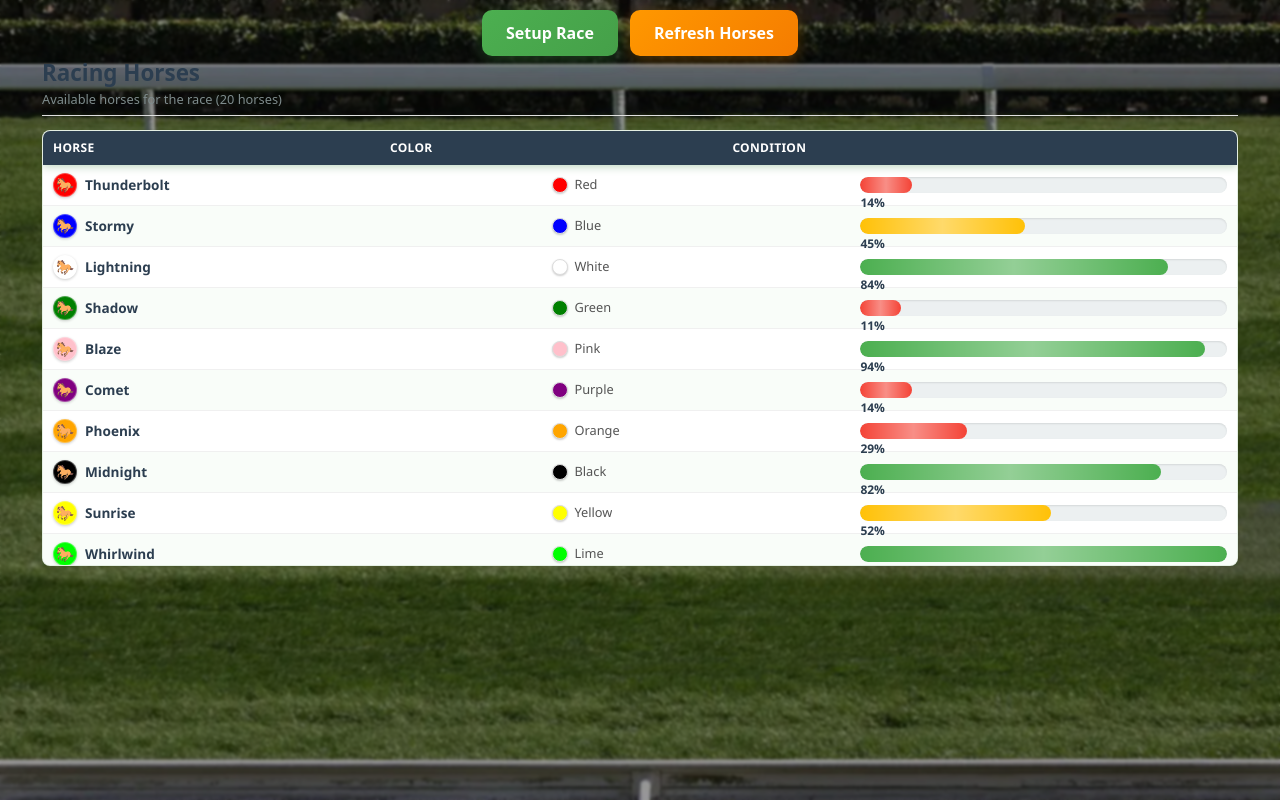
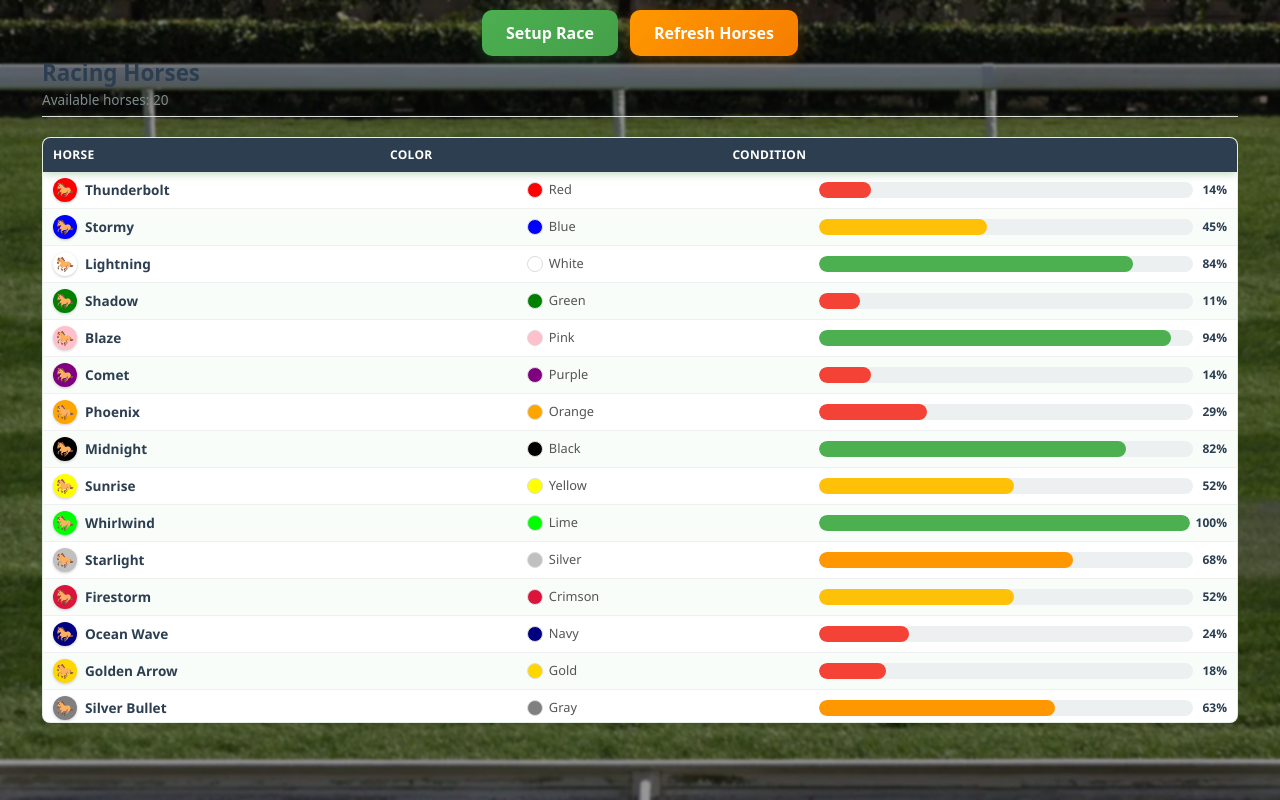
Before and after one commit to zeynepdundar/HorseRacingGame, a Vue app: page / in a window 1280 px wide. Both pictures are taken after a click on the button "Play". Built offline with nearby package versions, Linux system fonts and the light colour scheme.

Commit message:
Refactor HorseList component

```diff
--- a/src/components/horses/HoursesList.vue
+++ b/src/components/horses/HoursesList.vue
@@ -1,20 +1,17 @@
 <template>
-  <div class="game-header">
-    <div class="header-content">
+  <div class="horses-list-container">
+    <header class="game-header">
       <div class="header-text">
         <h2>Racing Horses</h2>
-        <p>Available horses for the race ({{ horses.length }} horses)</p>
+        <p>Available horses: {{ horses.length }}</p>
       </div>
-    </div>
-  </div>
+    </header>
 
-  <Table :rows="horses" :columns="columns" :maxHeight="'400px'">
-    <!-- Special cell for horse icon and name -->
+    <Table :rows="horses" :columns="columns" maxHeight="550px">
       <template #cell="{ row, col }">
-      <div v-if="col.key === 'horse'" class="horse-icon-cell">
-        <div class="horse-avatar" :style="{ backgroundColor: row.color || '#4CAF50' }">
-          🐎
-        </div>
+        <!-- Horse column -->
+        <div v-if="col.key === 'horse'" class="horse-cell">
+          <div class="horse-avatar" :style="{ backgroundColor: row.color || '#4CAF50' }">🐎</div>
           <span class="horse-name">{{ row.name }}</span>
         </div>
 
@@ -24,94 +21,70 @@
           <span class="color-name">{{ row.color || 'Unknown' }}</span>
         </div>
 
-      <!-- Condition column with percentage next to progress bar -->
+        <!-- Condition column -->
         <div v-else-if="col.key === 'condition'" class="condition-cell">
-        <div class="condition-container">
           <div class="condition-progress">
-            <div class="condition-fill" :style="{
-              width: `${row.condition || 0}%`,
-              backgroundColor: getConditionColor(row.condition || 0)
-            }"></div>
+            <div class="condition-fill" :style="{ width: `${row.condition || 0}%`, backgroundColor: getConditionColor(row.condition || 0) }"></div>
           </div>
           <span class="condition-percentage">{{ row.condition || 0 }}%</span>
         </div>
-      </div>
 
-      <!-- Default cell content for other columns -->
+        <!-- Default cell -->
         <span v-else>{{ row[col.key] }}</span>
       </template>
     </Table>
+  </div>
 </template>
 
-<script>
+<script setup lang="ts">
 import Table from '../ui/Table.vue'
+import { getConditionColor } from '../../utils/index.ts'
+import type { Horse } from '../../types/horse'
 
-export default {
-  name: 'HorsesList',
-  components: { Table },
-  props: {
-    horses: {
-      type: Array,
-      required: true
-    },
-    columns: {
-      type: Array,
-      required: true
-    }
-  },
-  setup() {
-    const getConditionColor = (condition) => {
-      if (condition >= 80) return '#4CAF50' // Green
-      if (condition >= 60) return '#FF9800' // Orange
-      if (condition >= 40) return '#FFC107' // Yellow
-      return '#F44336' // Red
+interface Column {
+  key: string
+  label: string
+  width?: number
 }
 
-    return {
-      getConditionColor,
-    }
-  }
-}
+defineProps<{
+  horses: Horse[]
+  columns: Column[]
+}>()
+
 </script>
 
 <style scoped>
-.game-header {
-  margin: 0 0 6px 0;
-  padding-bottom: 6px;
-  border-bottom: 1px solid #e0e0e0;
+.horses-list-container {
+  display: flex;
+  flex-direction: column;
+  gap: 12px;
 }
 
-.header-content {
-  display: flex;
-  justify-content: space-between;
-  align-items: center;
+/* Header */
+.game-header {
+  border-bottom: 1px solid #e0e0e0;
+  padding-bottom: 6px;
 }
 
-.header-text {
-  text-align: left;
-}
-
-.game-header h2 {
+.header-text h2 {
+  margin: 0;
   font-size: 1.4rem;
   color: #2c3e50;
-  margin: 0;
   font-weight: 700;
 }
 
-.game-header p {
-  font-size: 0.8rem;
+.header-text p {
+  margin: 0;
+  font-size: 0.85rem;
   color: #7f8c8d;
-  margin: 0;
 }
 
-
-
-/* Horse icon cell - compact single line */
-.horse-icon-cell {
+/* Horse cell */
+.horse-cell {
   display: flex;
   align-items: center;
   gap: 8px;
-  padding: 2px 0;
 }
 
 .horse-avatar {
@@ -125,8 +98,6 @@ export default {
   color: white;
   font-weight: bold;
   box-shadow: 0 1px 3px rgba(0, 0, 0, 0.2);
-  border: 1px solid rgba(255, 255, 255, 0.3);
-  flex-shrink: 0;
 }
 
 .horse-name {
@@ -143,7 +114,6 @@ export default {
   display: flex;
   align-items: center;
   gap: 6px;
-  padding: 2px 0;
 }
 
 .color-dot {
@@ -151,31 +121,20 @@ export default {
   height: 16px;
   border-radius: 50%;
   border: 1px solid #ddd;
-  box-shadow: 0 1px 2px rgba(0, 0, 0, 0.2);
-  flex-shrink: 0;
 }
 
 .color-name {
   font-size: 0.8rem;
   color: #555;
   text-transform: capitalize;
-  font-weight: 500;
-  white-space: nowrap;
-  overflow: hidden;
-  text-overflow: ellipsis;
 }
 
+/* Condition cell */
 .condition-cell {
-  padding: 2px 0;
+  display: flex;
+  align-items: center;
+  gap: 6px;
   min-width: 120px;
-  height: 20px;
-  font-size: 0.8rem;
-}
-
-.condition-container {
-
-  font-size: 0.8rem;
-  gap: 6px;
 }
 
 .condition-progress {
@@ -184,7 +143,6 @@ export default {
   background: #ecf0f1;
   border-radius: 8px;
   overflow: hidden;
-  box-shadow: inset 0 1px 2px rgba(0, 0, 0, 0.1);
   position: relative;
 }
 
@@ -192,71 +150,21 @@ export default {
   height: 100%;
   border-radius: 8px;
   transition: width 0.6s ease;
-  position: relative;
-  min-width: 25px;
 }
-
-.condition-fill::after {
-  content: '';
-  position: absolute;
-  top: 0;
-  left: 0;
-  right: 0;
-  bottom: 0;
-  background: linear-gradient(90deg, transparent, rgba(255, 255, 255, 0.4), transparent);
-  animation: progressShimmer 2s infinite;
-}
-
-.condition-cell {
-  @keyframes progressShimmer {
-    0% {
-      transform: translateX(-100%);
-    }
-
-    100% {
-      transform: translateX(100%);
-    }
-  }
-
-  min-width: 100px;
 
 .condition-percentage {
   font-size: 0.75rem;
   font-weight: 700;
   color: #2c3e50;
-    white-space: nowrap;
   min-width: 28px;
   text-align: right;
 }
-}
 
-/* Responsive design */
+/* Responsive */
 @media (max-width: 768px) {
-  .horse-icon-cell {
-    gap: 6px;
-  }
-
-  .horse-avatar {
-    width: 20px;
-    height: 20px;
-    font-size: 0.8rem;
-  }
-
-  .horse-name {
-    font-size: 0.8rem;
-  }
-
-  .condition-cell {
-    min-width: 100px;
-  }
-
-  .condition-progress {
-    height: 14px;
-  }
-
-  .condition-percentage {
-    font-size: 0.7rem;
-    min-width: 25px;
-  }
+  .horse-avatar { width: 20px; height: 20px; font-size: 0.8rem; }
+  .horse-name { font-size: 0.8rem; }
+  .condition-progress { height: 14px; }
+  .condition-percentage { font-size: 0.7rem; min-width: 25px; }
 }
 </style>
--- a/src/components/races/RaceSchedule.vue
+++ b/src/components/races/RaceSchedule.vue
@@ -23,7 +23,7 @@ import { computed } from 'vue'
 import { useStore } from 'vuex'
 import type { Round } from '../../types/round'
 import RoundTable from './RoundTable.vue'
-import { getOrdinalNumber } from '../../utils/numberUtils.ts'
+import { getOrdinalNumber } from '../../utils/index.ts'
 
 const store = useStore()
 const rounds = computed<Round[]>(() => store.getters['race/rounds'])
--- a/src/components/ui/Table.vue
+++ b/src/components/ui/Table.vue
@@ -1,13 +1,25 @@
-<script setup>
+<script setup lang="ts">
 import { computed } from 'vue'
 
-const props = defineProps({
-  columns: { type: Array, required: true },
-  rows: { type: Array, required: true },
-  rowKey: { type: [String, Function], default: null },
-  emptyText: { type: String, default: 'Kayıt bulunamadı.' },
-  maxHeight: { type: String, default: '400px' }
-})
+interface Column {
+  key: string
+  label: string
+  width?: number
+  align?: string
+  formatter?: (value: any, row: any, index: number) => any
+}
+
+const props = defineProps<{
+  columns: Column[]
+  rows: any[]
+  rowKey?: string | ((row: any, index: number) => string | number)
+  emptyText?: string
+  maxHeight?: string
+}>()
+
+defineSlots<{
+  cell: (props: { row: any; col: Column; value: any; rowIndex: number }) => any
+}>()
 
 const getRowKey = (row, index) => {
   if (!props.rowKey) return index
@@ -20,7 +32,7 @@ const hasRows = computed(() => props.rows && props.rows.length > 0)
 
 <template>
   <div class="table-wrapper">
-    <div class="table-container">
+    <div class="table-container" :style="{ '--max-height': maxHeight }">
       <table class="ui-table">
         <thead class="table-header">
           <tr>
@@ -32,13 +44,12 @@ const hasRows = computed(() => props.rows && props.rows.length > 0)
         </thead>
       </table>
 
-      <div class="table-body-scroll" :style="{ maxHeight: maxHeight }">
+      <div class="table-body-scroll" :style="{ maxHeight: '550px' }">
         <table class="ui-table">
           <tbody v-if="hasRows">
             <tr v-for="(row, rIdx) in rows" :key="getRowKey(row, rIdx)" class="ui-row">
-              <td v-for="col in columns" :key="col.key" :style="{ textAlign: col.align ?? 'left' }">
-                <slot name="cell" :row="row" :col="col"
-                  :value="col.formatter ? col.formatter(row[col.key], row, rIdx) : row[col.key]" :rowIndex="rIdx">
+              <td v-for="col in columns" :key="col.key" :style="{ textAlign: (col.align ?? 'left') as any }">
+                <slot name="cell" :row="row" :col="col" :value="col.formatter ? col.formatter(row[col.key], row, rIdx) : row[col.key]" :rowIndex="rIdx">
                   {{ col.formatter ? col.formatter(row[col.key], row, rIdx) : row[col.key] }}
                 </slot>
               </td>
--- /dev/null
+++ b/src/utils/index.ts
@@ -0,0 +1,21 @@
+/**
+ * Converts a number to its ordinal form (1st, 2nd, 3rd, 4th, etc.)
+ */
+export function getOrdinalNumber(num: number): string {
+    const mod100 = num % 100
+    if (mod100 >= 11 && mod100 <= 13) return `${num}th` // Handle 11th, 12th, 13th
+
+    const mod10 = num % 10
+    const suffix = mod10 === 1 ? 'st' : mod10 === 2 ? 'nd' : mod10 === 3 ? 'rd' : 'th'
+    return `${num}${suffix}`
+}
+
+/**
+ * Returns a hex color based on the condition percentage
+ */
+export function getConditionColor(condition: number): string {
+    if (condition >= 80) return '#4CAF50'  // Green
+    if (condition >= 60) return '#FF9800'  // Orange
+    if (condition >= 40) return '#FFC107'  // Yellow
+    return '#F44336'                        // Red
+}
--- a/src/utils/numberUtils.ts
+++ /dev/null
@@ -1,11 +0,0 @@
-
-
-/**
- * Converts a number to its ordinal form (1st, 2nd, 3rd, 4th, etc.)
- */
-export function getOrdinalNumber(num: number): string {
-    const suffixes = ['th', 'st', 'nd', 'rd']
-    const value = num % 100
-    const suffix = suffixes[(value - 20) % 10] || suffixes[value] || suffixes[0]
-    return num + suffix
-}
```
Lines whose indentation alone changed are shown as unchanged.
